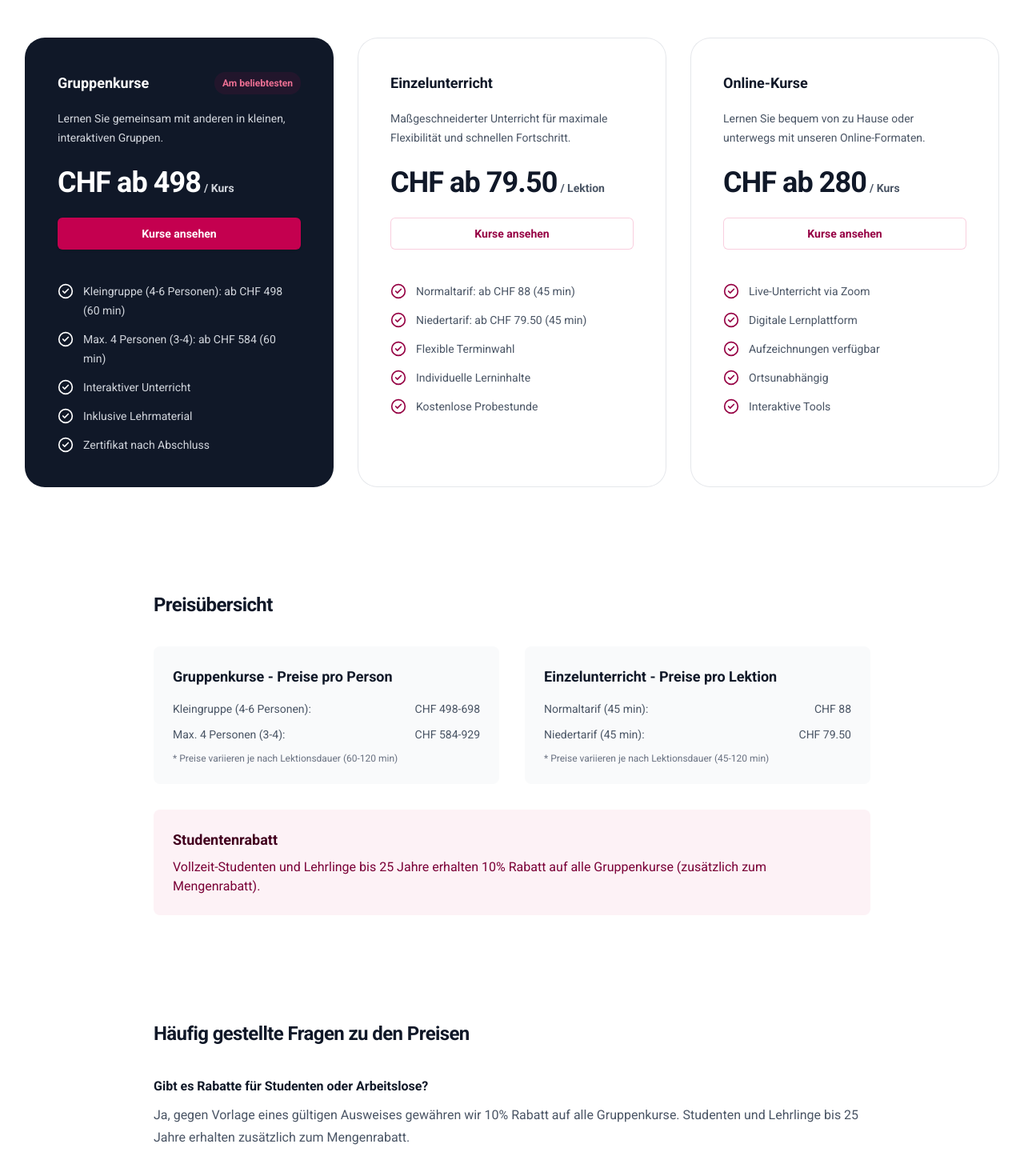
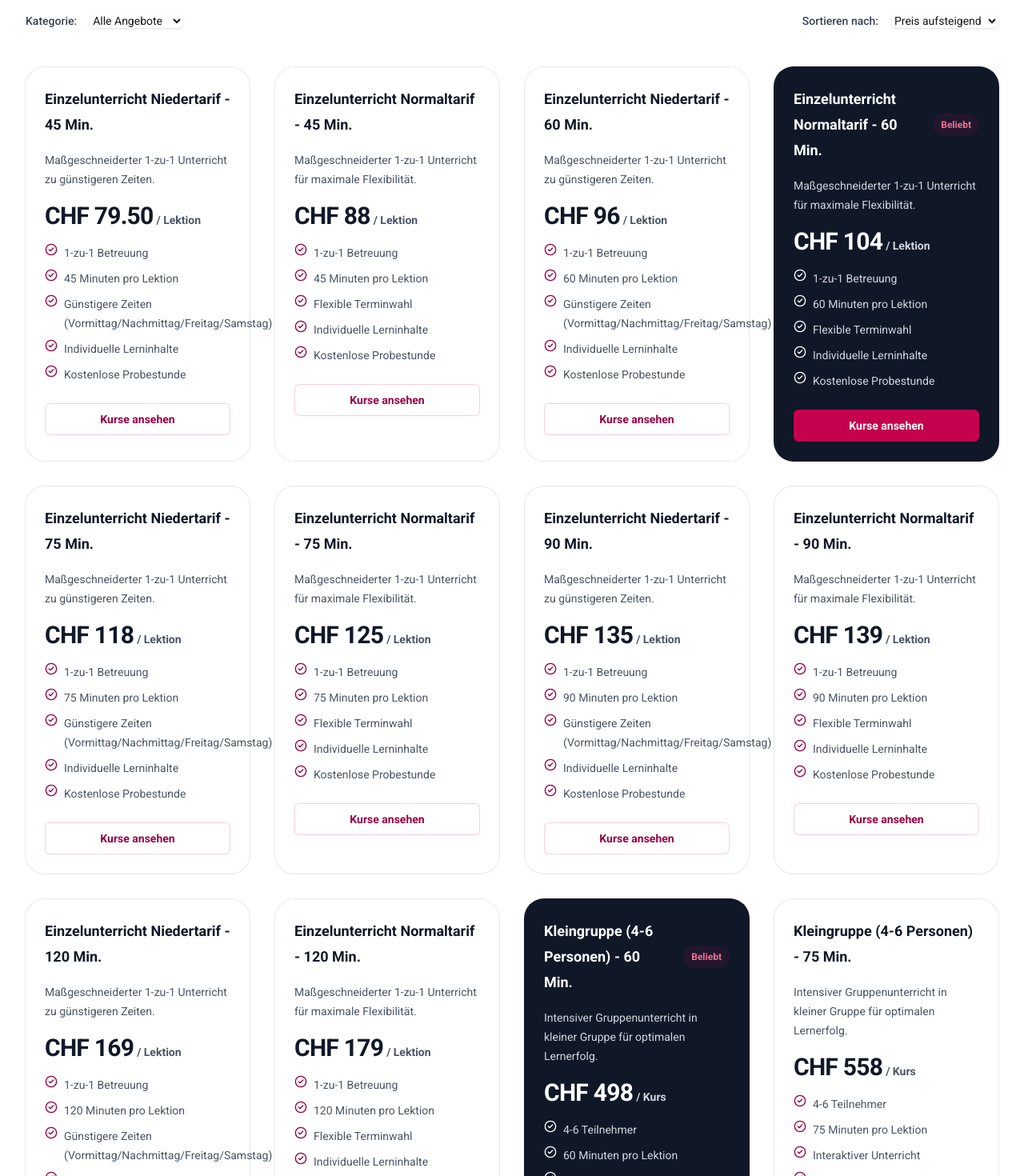
Before and after one commit to MyWebspacePro/linguasud, a Next.js app: page /preise in a window 1280 px wide. Shown: the part 420-1890 px from the top of the page at 80% size. Built offline with nearby package versions, Linux system fonts and the light colour scheme.

Commit message:
preise 2

```diff
--- a/src/app/preise/page.tsx
+++ b/src/app/preise/page.tsx
@@ -1,56 +1,343 @@
-import { CheckCircle2 } from 'lucide-react';
+'use client';
+
+import { useState } from 'react';
+import { CheckCircle2, ChevronDown, ChevronUp } from 'lucide-react';
 import Link from 'next/link';
 
-const tiers = [
+interface PriceOffer {
+  id: string;
+  name: string;
+  category: 'gruppenkurse' | 'einzelunterricht';
+  price: string;
+  priceUnit: string;
+  description: string;
+  features: string[];
+  duration: string;
+  popular?: boolean;
+}
+
+const priceOffers: PriceOffer[] = [
+  // Gruppenkurse - Kleingruppe (4-6 Personen)
   {
-    name: 'Gruppenkurse',
-    id: 'tier-group',
-    href: '/kurse?format=group',
-    priceMonthly: 'ab 498',
-    description: 'Lernen Sie gemeinsam mit anderen in kleinen, interaktiven Gruppen.',
+    id: 'gruppen-kleingruppe-60',
+    name: 'Kleingruppe (4-6 Personen) - 60 Min.',
+    category: 'gruppenkurse',
+    price: '498',
+    priceUnit: '/ Kurs',
+    description: 'Intensiver Gruppenunterricht in kleiner Gruppe für optimalen Lernerfolg.',
     features: [
-      'Kleingruppe (4-6 Personen): ab CHF 498 (60 min)',
-      'Max. 4 Personen (3-4): ab CHF 584 (60 min)',
+      '4-6 Teilnehmer',
+      '60 Minuten pro Lektion',
       'Interaktiver Unterricht',
       'Inklusive Lehrmaterial',
       'Zertifikat nach Abschluss',
     ],
-    mostPopular: true,
+    duration: '60 min',
+    popular: true,
   },
   {
-    name: 'Einzelunterricht',
-    id: 'tier-individual',
-    href: '/kurse?format=individual',
-    priceMonthly: 'ab 79.50',
+    id: 'gruppen-kleingruppe-75',
+    name: 'Kleingruppe (4-6 Personen) - 75 Min.',
+    category: 'gruppenkurse',
+    price: '558',
+    priceUnit: '/ Kurs',
+    description: 'Intensiver Gruppenunterricht in kleiner Gruppe für optimalen Lernerfolg.',
+    features: [
+      '4-6 Teilnehmer',
+      '75 Minuten pro Lektion',
+      'Interaktiver Unterricht',
+      'Inklusive Lehrmaterial',
+      'Zertifikat nach Abschluss',
+    ],
+    duration: '75 min',
+  },
+  {
+    id: 'gruppen-kleingruppe-90',
+    name: 'Kleingruppe (4-6 Personen) - 90 Min.',
+    category: 'gruppenkurse',
+    price: '584',
+    priceUnit: '/ Kurs',
+    description: 'Intensiver Gruppenunterricht in kleiner Gruppe für optimalen Lernerfolg.',
+    features: [
+      '4-6 Teilnehmer',
+      '90 Minuten pro Lektion',
+      'Interaktiver Unterricht',
+      'Inklusive Lehrmaterial',
+      'Zertifikat nach Abschluss',
+    ],
+    duration: '90 min',
+  },
+  {
+    id: 'gruppen-kleingruppe-120',
+    name: 'Kleingruppe (4-6 Personen) - 120 Min.',
+    category: 'gruppenkurse',
+    price: '698',
+    priceUnit: '/ Kurs',
+    description: 'Intensiver Gruppenunterricht in kleiner Gruppe für optimalen Lernerfolg.',
+    features: [
+      '4-6 Teilnehmer',
+      '120 Minuten pro Lektion',
+      'Interaktiver Unterricht',
+      'Inklusive Lehrmaterial',
+      'Zertifikat nach Abschluss',
+    ],
+    duration: '120 min',
+  },
+  // Gruppenkurse - Max. 4 Personen (3-4)
+  {
+    id: 'gruppen-max4-60',
+    name: 'Max. 4 Personen (3-4) - 60 Min.',
+    category: 'gruppenkurse',
+    price: '584',
+    priceUnit: '/ Kurs',
+    description: 'Sehr kleine Gruppe für intensiven, persönlichen Unterricht.',
+    features: [
+      '3-4 Teilnehmer',
+      '60 Minuten pro Lektion',
+      'Sehr persönlicher Unterricht',
+      'Inklusive Lehrmaterial',
+      'Zertifikat nach Abschluss',
+    ],
+    duration: '60 min',
+  },
+  {
+    id: 'gruppen-max4-75',
+    name: 'Max. 4 Personen (3-4) - 75 Min.',
+    category: 'gruppenkurse',
+    price: '636',
+    priceUnit: '/ Kurs',
+    description: 'Sehr kleine Gruppe für intensiven, persönlichen Unterricht.',
+    features: [
+      '3-4 Teilnehmer',
+      '75 Minuten pro Lektion',
+      'Sehr persönlicher Unterricht',
+      'Inklusive Lehrmaterial',
+      'Zertifikat nach Abschluss',
+    ],
+    duration: '75 min',
+  },
+  {
+    id: 'gruppen-max4-90',
+    name: 'Max. 4 Personen (3-4) - 90 Min.',
+    category: 'gruppenkurse',
+    price: '699',
+    priceUnit: '/ Kurs',
+    description: 'Sehr kleine Gruppe für intensiven, persönlichen Unterricht.',
+    features: [
+      '3-4 Teilnehmer',
+      '90 Minuten pro Lektion',
+      'Sehr persönlicher Unterricht',
+      'Inklusive Lehrmaterial',
+      'Zertifikat nach Abschluss',
+    ],
+    duration: '90 min',
+  },
+  {
+    id: 'gruppen-max4-120',
+    name: 'Max. 4 Personen (3-4) - 120 Min.',
+    category: 'gruppenkurse',
+    price: '929',
+    priceUnit: '/ Kurs',
+    description: 'Sehr kleine Gruppe für intensiven, persönlichen Unterricht.',
+    features: [
+      '3-4 Teilnehmer',
+      '120 Minuten pro Lektion',
+      'Sehr persönlicher Unterricht',
+      'Inklusive Lehrmaterial',
+      'Zertifikat nach Abschluss',
+    ],
+    duration: '120 min',
+  },
+  // Einzelunterricht - Normaltarif
+  {
+    id: 'einzel-normal-45',
+    name: 'Einzelunterricht Normaltarif - 45 Min.',
+    category: 'einzelunterricht',
+    price: '88',
     priceUnit: '/ Lektion',
-    description: 'Maßgeschneiderter Unterricht für maximale Flexibilität und schnellen Fortschritt.',
+    description: 'Maßgeschneiderter 1-zu-1 Unterricht für maximale Flexibilität.',
     features: [
-      'Normaltarif: ab CHF 88 (45 min)',
-      'Niedertarif: ab CHF 79.50 (45 min)',
+      '1-zu-1 Betreuung',
+      '45 Minuten pro Lektion',
       'Flexible Terminwahl',
       'Individuelle Lerninhalte',
       'Kostenlose Probestunde',
     ],
-    mostPopular: false,
+    duration: '45 min',
   },
   {
-    name: 'Online-Kurse',
-    id: 'tier-online',
-    href: '/kurse?format=online',
-    priceMonthly: 'ab 280',
-    description: 'Lernen Sie bequem von zu Hause oder unterwegs mit unseren Online-Formaten.',
+    id: 'einzel-normal-60',
+    name: 'Einzelunterricht Normaltarif - 60 Min.',
+    category: 'einzelunterricht',
+    price: '104',
+    priceUnit: '/ Lektion',
+    description: 'Maßgeschneiderter 1-zu-1 Unterricht für maximale Flexibilität.',
     features: [
-      'Live-Unterricht via Zoom',
-      'Digitale Lernplattform',
-      'Aufzeichnungen verfügbar',
-      'Ortsunabhängig',
-      'Interaktive Tools',
+      '1-zu-1 Betreuung',
+      '60 Minuten pro Lektion',
+      'Flexible Terminwahl',
+      'Individuelle Lerninhalte',
+      'Kostenlose Probestunde',
     ],
-    mostPopular: false,
+    duration: '60 min',
+    popular: true,
+  },
+  {
+    id: 'einzel-normal-75',
+    name: 'Einzelunterricht Normaltarif - 75 Min.',
+    category: 'einzelunterricht',
+    price: '125',
+    priceUnit: '/ Lektion',
+    description: 'Maßgeschneiderter 1-zu-1 Unterricht für maximale Flexibilität.',
+    features: [
+      '1-zu-1 Betreuung',
+      '75 Minuten pro Lektion',
+      'Flexible Terminwahl',
+      'Individuelle Lerninhalte',
+      'Kostenlose Probestunde',
+    ],
+    duration: '75 min',
+  },
+  {
+    id: 'einzel-normal-90',
+    name: 'Einzelunterricht Normaltarif - 90 Min.',
+    category: 'einzelunterricht',
+    price: '139',
+    priceUnit: '/ Lektion',
+    description: 'Maßgeschneiderter 1-zu-1 Unterricht für maximale Flexibilität.',
+    features: [
+      '1-zu-1 Betreuung',
+      '90 Minuten pro Lektion',
+      'Flexible Terminwahl',
+      'Individuelle Lerninhalte',
+      'Kostenlose Probestunde',
+    ],
+    duration: '90 min',
+  },
+  {
+    id: 'einzel-normal-120',
+    name: 'Einzelunterricht Normaltarif - 120 Min.',
+    category: 'einzelunterricht',
+    price: '179',
+    priceUnit: '/ Lektion',
+    description: 'Maßgeschneiderter 1-zu-1 Unterricht für maximale Flexibilität.',
+    features: [
+      '1-zu-1 Betreuung',
+      '120 Minuten pro Lektion',
+      'Flexible Terminwahl',
+      'Individuelle Lerninhalte',
+      'Kostenlose Probestunde',
+    ],
+    duration: '120 min',
+  },
+  // Einzelunterricht - Niedertarif
+  {
+    id: 'einzel-nieder-45',
+    name: 'Einzelunterricht Niedertarif - 45 Min.',
+    category: 'einzelunterricht',
+    price: '79.50',
+    priceUnit: '/ Lektion',
+    description: 'Maßgeschneiderter 1-zu-1 Unterricht zu günstigeren Zeiten.',
+    features: [
+      '1-zu-1 Betreuung',
+      '45 Minuten pro Lektion',
+      'Günstigere Zeiten (Vormittag/Nachmittag/Freitag/Samstag)',
+      'Individuelle Lerninhalte',
+      'Kostenlose Probestunde',
+    ],
+    duration: '45 min',
+  },
+  {
+    id: 'einzel-nieder-60',
+    name: 'Einzelunterricht Niedertarif - 60 Min.',
+    category: 'einzelunterricht',
+    price: '96',
+    priceUnit: '/ Lektion',
+    description: 'Maßgeschneiderter 1-zu-1 Unterricht zu günstigeren Zeiten.',
+    features: [
+      '1-zu-1 Betreuung',
+      '60 Minuten pro Lektion',
+      'Günstigere Zeiten (Vormittag/Nachmittag/Freitag/Samstag)',
+      'Individuelle Lerninhalte',
+      'Kostenlose Probestunde',
+    ],
+    duration: '60 min',
+  },
+  {
+    id: 'einzel-nieder-75',
+    name: 'Einzelunterricht Niedertarif - 75 Min.',
+    category: 'einzelunterricht',
+    price: '118',
+    priceUnit: '/ Lektion',
+    description: 'Maßgeschneiderter 1-zu-1 Unterricht zu günstigeren Zeiten.',
+    features: [
+      '1-zu-1 Betreuung',
+      '75 Minuten pro Lektion',
+      'Günstigere Zeiten (Vormittag/Nachmittag/Freitag/Samstag)',
+      'Individuelle Lerninhalte',
+      'Kostenlose Probestunde',
+    ],
+    duration: '75 min',
+  },
+  {
+    id: 'einzel-nieder-90',
+    name: 'Einzelunterricht Niedertarif - 90 Min.',
+    category: 'einzelunterricht',
+    price: '135',
+    priceUnit: '/ Lektion',
+    description: 'Maßgeschneiderter 1-zu-1 Unterricht zu günstigeren Zeiten.',
+    features: [
+      '1-zu-1 Betreuung',
+      '90 Minuten pro Lektion',
+      'Günstigere Zeiten (Vormittag/Nachmittag/Freitag/Samstag)',
+      'Individuelle Lerninhalte',
+      'Kostenlose Probestunde',
+    ],
+    duration: '90 min',
+  },
+  {
+    id: 'einzel-nieder-120',
+    name: 'Einzelunterricht Niedertarif - 120 Min.',
+    category: 'einzelunterricht',
+    price: '169',
+    priceUnit: '/ Lektion',
+    description: 'Maßgeschneiderter 1-zu-1 Unterricht zu günstigeren Zeiten.',
+    features: [
+      '1-zu-1 Betreuung',
+      '120 Minuten pro Lektion',
+      'Günstigere Zeiten (Vormittag/Nachmittag/Freitag/Samstag)',
+      'Individuelle Lerninhalte',
+      'Kostenlose Probestunde',
+    ],
+    duration: '120 min',
   },
 ];
 
 export default function PricingPage() {
+  const [sortBy, setSortBy] = useState('price-asc');
+  const [filterCategory, setFilterCategory] = useState('all');
+
+  const sortedAndFilteredOffers = [...priceOffers]
+    .filter(offer => filterCategory === 'all' || offer.category === filterCategory)
+    .sort((a, b) => {
+      switch (sortBy) {
+        case 'price-asc':
+          return parseFloat(a.price) - parseFloat(b.price);
+        case 'price-desc':
+          return parseFloat(b.price) - parseFloat(a.price);
+        case 'duration-asc':
+          return parseInt(a.duration) - parseInt(b.duration);
+        case 'duration-desc':
+          return parseInt(b.duration) - parseInt(a.duration);
+        case 'name-asc':
+          return a.name.localeCompare(b.name);
+        case 'name-desc':
+          return b.name.localeCompare(a.name);
+        default:
+          return 0;
+      }
+    });
+
   return (
     <div className="bg-white py-24 sm:py-32">
       <div className="mx-auto max-w-7xl px-6 lg:px-8">
@@ -64,76 +351,106 @@ export default function PricingPage() {
           Wählen Sie das Format, das am besten zu Ihrem Lernstil und Ihrem Zeitplan passt. Alle Preise verstehen sich in Schweizer Franken (CHF).
         </p>
 
-        <div className="isolate mx-auto mt-16 grid max-w-md grid-cols-1 gap-y-8 sm:mt-20 lg:mx-0 lg:max-w-none lg:grid-cols-3 lg:gap-x-8 lg:gap-y-0">
-          {tiers.map((tier, tierIdx) => (
+        {/* Filter and Sort Controls */}
+        <div className="mt-12 flex flex-col sm:flex-row justify-between items-center gap-4">
+          <div className="flex items-center gap-4">
+            <label htmlFor="category-filter" className="text-sm font-medium text-gray-700">
+              Kategorie:
+            </label>
+            <select
+              id="category-filter"
+              value={filterCategory}
+              onChange={(e) => setFilterCategory(e.target.value)}
+              className="rounded-md border-gray-300 shadow-sm focus:border-primary-500 focus:ring-primary-500 sm:text-sm"
+            >
+              <option value="all">Alle Angebote</option>
+              <option value="gruppenkurse">Gruppenkurse</option>
+              <option value="einzelunterricht">Einzelunterricht</option>
+            </select>
+          </div>
+
+          <div className="flex items-center gap-4">
+            <label htmlFor="sort-by" className="text-sm font-medium text-gray-700">
+              Sortieren nach:
+            </label>
+            <select
+              id="sort-by"
+              value={sortBy}
+              onChange={(e) => setSortBy(e.target.value)}
+              className="rounded-md border-gray-300 shadow-sm focus:border-primary-500 focus:ring-primary-500 sm:text-sm"
+            >
+              <option value="price-asc">Preis aufsteigend</option>
+              <option value="price-desc">Preis absteigend</option>
+              <option value="duration-asc">Dauer aufsteigend</option>
+              <option value="duration-desc">Dauer absteigend</option>
+              <option value="name-asc">Name A-Z</option>
+              <option value="name-desc">Name Z-A</option>
+            </select>
+          </div>
+        </div>
+
+        {/* Price Offers Grid */}
+        <div className="mt-12 grid grid-cols-1 gap-8 sm:grid-cols-2 lg:grid-cols-3 xl:grid-cols-4">
+          {sortedAndFilteredOffers.map((offer) => (
             <div
-              key={tier.id}
-              className={`rounded-3xl p-8 ring-1 xl:p-10 ${
-                tier.mostPopular
+              key={offer.id}
+              className={`rounded-3xl p-6 ring-1 ${
+                offer.popular
                   ? 'bg-gray-900 ring-gray-900'
-                  : 'ring-gray-200'
+                  : 'bg-white ring-gray-200'
               }`}
             >
-              <div className="flex items-center justify-between gap-x-4">
+              <div className="flex items-center justify-between gap-x-4 mb-4">
                 <h3
-                  id={tier.id}
                   className={`text-lg font-semibold leading-8 ${
-                    tier.mostPopular ? 'text-white' : 'text-gray-900'
+                    offer.popular ? 'text-white' : 'text-gray-900'
                   }`}
                 >
-                  {tier.name}
+                  {offer.name}
                 </h3>
-                {tier.mostPopular ? (
+                {offer.popular && (
                   <p className="rounded-full bg-primary-500/10 px-2.5 py-1 text-xs font-semibold leading-5 text-primary-400">
-                    Am beliebtesten
+                    Beliebt
                   </p>
-                ) : null}
+                )}
               </div>
+
               <p
-                className={`mt-4 text-sm leading-6 ${
-                  tier.mostPopular ? 'text-gray-300' : 'text-gray-600'
+                className={`text-sm leading-6 mb-4 ${
+                  offer.popular ? 'text-gray-300' : 'text-gray-600'
                 }`}
               >
-                {tier.description}
+                {offer.description}
               </p>
-              <p className="mt-6 flex items-baseline gap-x-1">
+
+              <p className="flex items-baseline gap-x-1 mb-4">
                 <span
-                  className={`text-4xl font-bold tracking-tight ${
-                    tier.mostPopular ? 'text-white' : 'text-gray-900'
+                  className={`text-3xl font-bold tracking-tight ${
+                    offer.popular ? 'text-white' : 'text-gray-900'
                   }`}
                 >
-                  CHF {tier.priceMonthly}
+                  CHF {offer.price}
                 </span>
                 <span
                   className={`text-sm font-semibold leading-6 ${
-                    tier.mostPopular ? 'text-gray-300' : 'text-gray-600'
+                    offer.popular ? 'text-gray-300' : 'text-gray-600'
                   }`}
                 >
-                  {tier.priceUnit || '/ Kurs'}
+                  {offer.priceUnit}
                 </span>
               </p>
-              <Link
-                href={tier.href}
-                aria-describedby={tier.id}
-                className={`mt-6 block rounded-md px-3 py-2 text-center text-sm font-semibold leading-6 focus-visible:outline focus-visible:outline-2 focus-visible:outline-offset-2 ${
-                  tier.mostPopular
-                    ? 'bg-primary-500 text-white shadow-sm hover:bg-primary-400 focus-visible:outline-primary-500'
-                    : 'text-primary-600 ring-1 ring-inset ring-primary-200 hover:ring-primary-300'
+
+              <ul
+                role="list"
+                className={`space-y-2 text-sm leading-6 ${
+                  offer.popular ? 'text-gray-300' : 'text-gray-600'
                 }`}
               >
-                Kurse ansehen
-              </Link>
-              <ul
-                role="list"
-                className={`mt-8 space-y-3 text-sm leading-6 xl:mt-10 ${
-                  tier.mostPopular ? 'text-gray-300' : 'text-gray-600'
-                }`}
-              >
-                {tier.features.map((feature) => (
-                  <li key={feature} className="flex gap-x-3">
+                {offer.features.map((feature, index) => (
+                  <li key={index} className="flex gap-x-2">
                     <CheckCircle2
-                      className={`h-6 w-5 flex-none ${
-                        tier.mostPopular ? 'text-white' : 'text-primary-600'
+                      className={`h-4 w-4 flex-none ${
+                        offer.popular ? 'text-white' : 'text-primary-600'
                       }`}
                       aria-hidden="true"
                     />
@@ -141,53 +458,24 @@ export default function PricingPage() {
                   </li>
                 ))}
               </ul>
+
+              <Link
+                href={`/kurse?format=${offer.category === 'gruppenkurse' ? 'group' : 'individual'}`}
+                className={`mt-6 block rounded-md px-3 py-2 text-center text-sm font-semibold leading-6 focus-visible:outline focus-visible:outline-2 focus-visible:outline-offset-2 ${
+                  offer.popular
+                    ? 'bg-primary-500 text-white shadow-sm hover:bg-primary-400 focus-visible:outline-primary-500'
+                    : 'text-primary-600 ring-1 ring-inset ring-primary-200 hover:ring-primary-300'
+                }`}
+              >
+                Kurse ansehen
+              </Link>
             </div>
           ))}
         </div>
 
-        {/* Preise Details Section */}
-        <div className="mx-auto max-w-4xl mt-24 sm:mt-32">
-          <h2 className="text-2xl font-bold leading-10 tracking-tight text-gray-900 mb-8">Preisübersicht</h2>
-          <div className="grid grid-cols-1 md:grid-cols-2 gap-8">
-            {/* Gruppenkurse Details */}
-            <div className="bg-gray-50 rounded-lg p-6">
-              <h3 className="text-lg font-semibold text-gray-900 mb-4">Gruppenkurse - Preise pro Person</h3>
-              <div className="space-y-3 text-sm text-gray-600">
-                <div className="flex justify-between">
-                  <span>Kleingruppe (4-6 Personen):</span>
-                  <span>CHF 498-698</span>
-                </div>
-                <div className="flex justify-between">
-                  <span>Max. 4 Personen (3-4):</span>
-                  <span>CHF 584-929</span>
-                </div>
-                <div className="text-xs text-gray-500 mt-2">
-                  * Preise variieren je nach Lektionsdauer (60-120 min)
-                </div>
-              </div>
-            </div>
-
-            {/* Einzelunterricht Details */}
-            <div className="bg-gray-50 rounded-lg p-6">
-              <h3 className="text-lg font-semibold text-gray-900 mb-4">Einzelunterricht - Preise pro Lektion</h3>
-              <div className="space-y-3 text-sm text-gray-600">
-                <div className="flex justify-between">
-                  <span>Normaltarif (45 min):</span>
-                  <span>CHF 88</span>
-                </div>
-                <div className="flex justify-between">
-                  <span>Niedertarif (45 min):</span>
-                  <span>CHF 79.50</span>
-                </div>
-                <div className="text-xs text-gray-500 mt-2">
-                  * Preise variieren je nach Lektionsdauer (45-120 min)
-                </div>
-              </div>
-            </div>
-          </div>
-
-          {/* Studentenrabatt */}
-          <div className="mt-8 bg-primary-50 rounded-lg p-6">
+        {/* Student Discount Info */}
+        <div className="mt-16 mx-auto max-w-4xl">
+          <div className="bg-primary-50 rounded-lg p-6">
             <h3 className="text-lg font-semibold text-primary-900 mb-2">Studentenrabatt</h3>
             <p className="text-primary-700">
               Vollzeit-Studenten und Lehrlinge bis 25 Jahre erhalten 10% Rabatt auf alle Gruppenkurse (zusätzlich zum Mengenrabatt).
```
